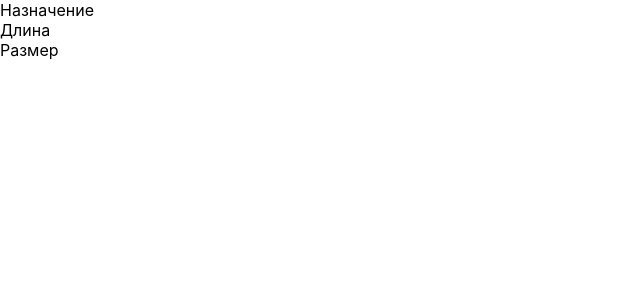
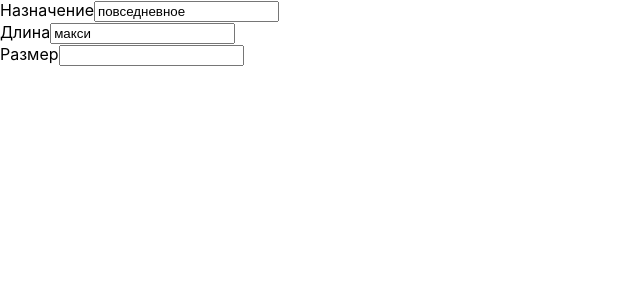
Before and after one commit to VillemanArm/selsup_test_task, a React (Create React App) app: page / in a window 1280 px wide. Shown: the top 300 px of the page, without its empty margins (0-640 px from the left). Built offline with nearby package versions, Linux system fonts and the light colour scheme.

Commit message:
feat: add editModelParamValues function

```diff
--- a/src/components/Model.tsx
+++ b/src/components/Model.tsx
@@ -73,7 +73,7 @@ class ModelInterface extends React.Component<AppProps, AppState> {
 
 
         this.getInterfaceStructure = this.getInterfaceStructure.bind(this);
-        // this.editModel = this.editModel.bind(this);
+        this.editModelParamValues = this.editModelParamValues.bind(this);
         // this.addModel = this.addModel.bind(this);
     }
 
@@ -83,11 +83,11 @@ class ModelInterface extends React.Component<AppProps, AppState> {
                 {this.state.interfaceStructure.map(item => (
                         <div key={item.id}>
                             <span>{item.paramName}</span>
-                            {/* <AutoInput
-                                // id={val.id}
+                            <AutoInput
+                                id={item.id}
                                 value={item.paramValue}
-                                handleInput={this.editModel}
-                            /> */}
+                                handleInput={this.editModelParamValues}
+                            />
                         </div>
                         )
                 )}
@@ -116,14 +116,14 @@ class ModelInterface extends React.Component<AppProps, AppState> {
         this.setState({interfaceStructure: [...newInterfaceStructure]})
     }
 
-    //editModel(newValue: string, id: number | string): void {
-        // const newModel = [...this.state.model]
-        // const index = newModel.findIndex(value => value.id === id)
-        // newModel[index].value = newValue
+    editModelParamValues(newValue: string, id: number | string): void {
+        const newModel = structuredClone(this.state.model)
+        const index = newModel.paramValues.findIndex((value: ParamValue) => value.paramId === id)
+        newModel.paramValues[index].value = newValue
 
-        // this.setState({model: [...newModel]})
+        this.setState({model: structuredClone(newModel)})
 
-    //}
+    }
 
     // addModel(paramId: number):void {
     //     const newParamValue: ParamValue = {
```
Also changed, not shown: 1 other file (tests, documents, lock files or other folders).
